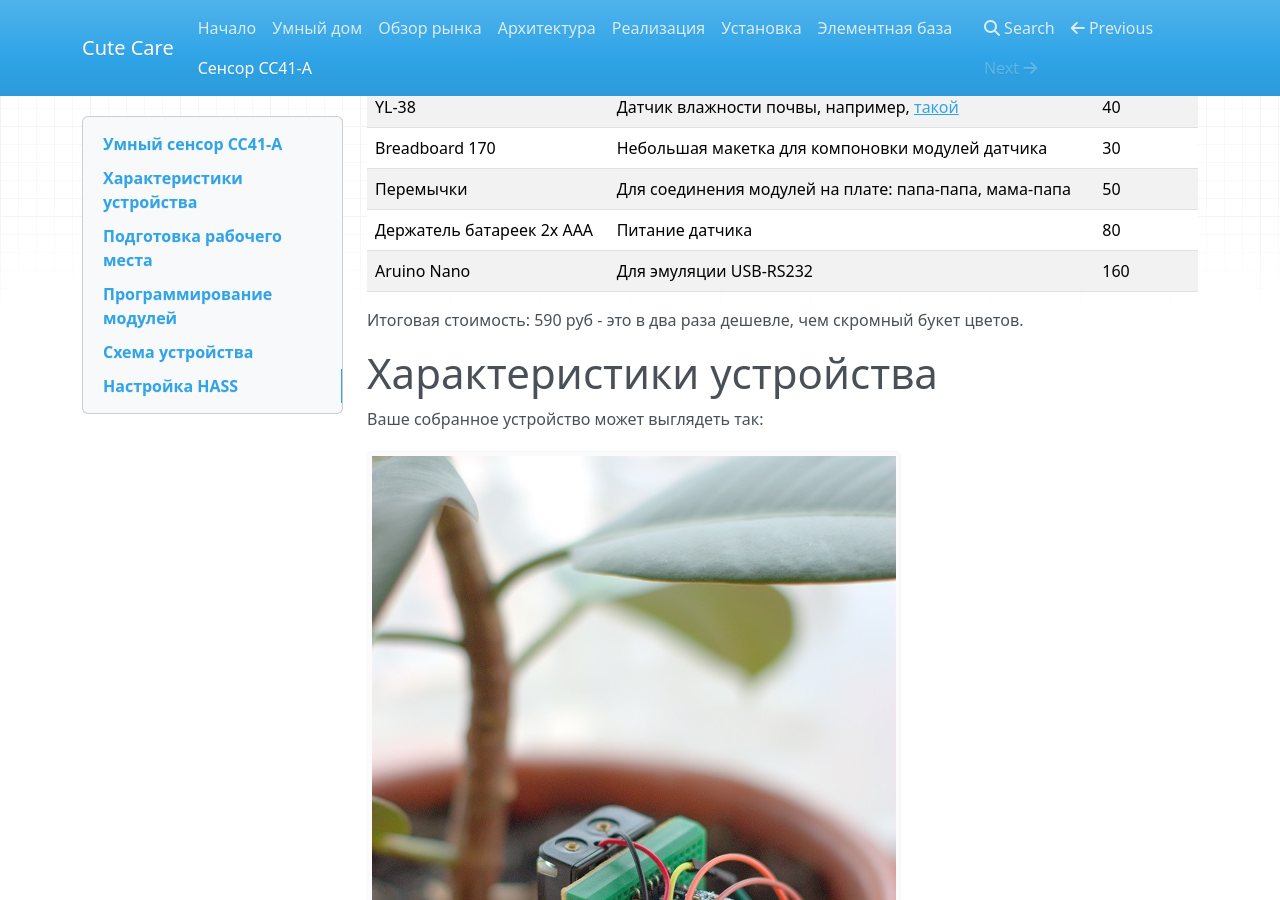
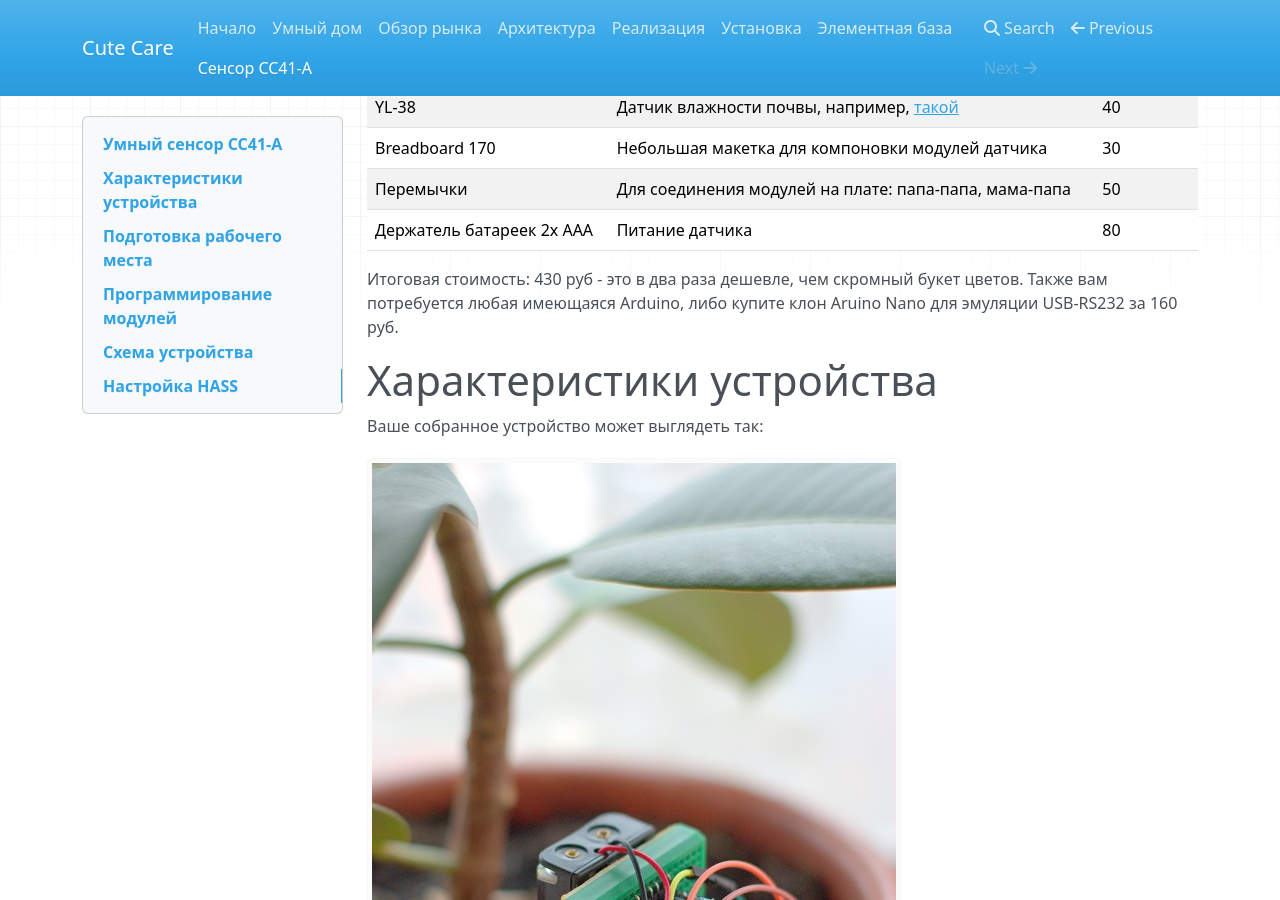
Before and after one commit to cutecare/cutecare-docs, an MkDocs documentation site: the page built from docs/Сенсор CC41A.md, in a window 1280 px wide and 900 px high, scrolled down 442 px. Built offline with MkDocs 1.6.1, drawn with Linux system fonts in a browser that asks for light colours; nearby versions of some CDN libraries; old or Windows-style settings are respelled for this version of MkDocs.

Commit message:
Update Сенсор CC41A.md

```diff
--- a/docs/Сенсор CC41A.md
+++ b/docs/Сенсор CC41A.md
@@ -16,9 +16,9 @@
 |Breadboard 170|Небольшая макетка для компоновки модулей датчика|30|
 |Перемычки|Для соединения модулей на плате: папа-папа, мама-папа|50|
 |Держатель батареек 2x AAA|Питание датчика|80|
-|Aruino Nano|Для эмуляции USB-RS232|160|
 
-Итоговая стоимость: 590 руб - это в два раза дешевле, чем скромный букет цветов.
+Итоговая стоимость: 430 руб - это в два раза дешевле, чем скромный букет цветов.
+Также вам потребуется любая имеющаяся Arduino, либо купите клон Aruino Nano для эмуляции USB-RS232 за 160 руб.
 
 # Характеристики устройства
 
```
